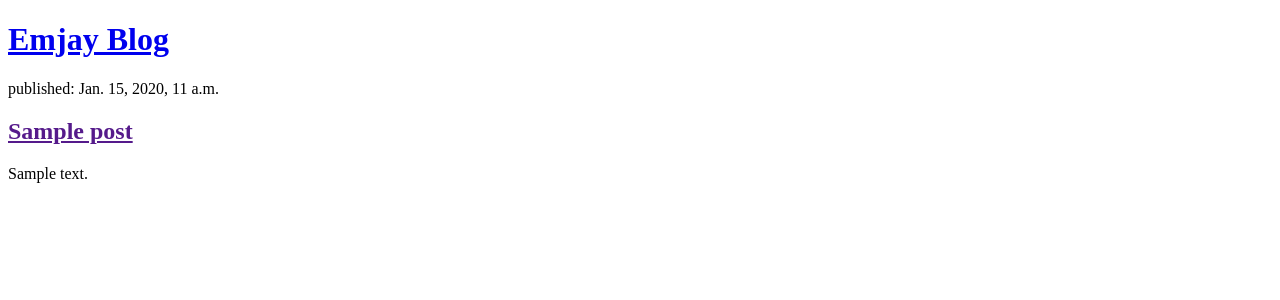
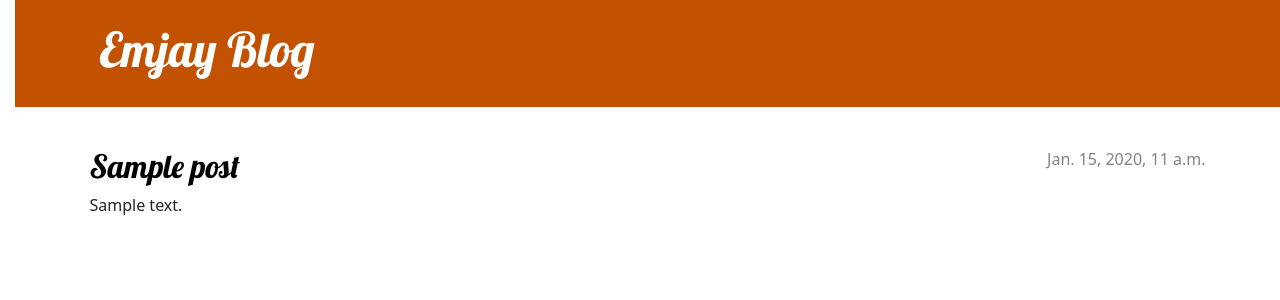
Before and after one commit to mujeebahmad03/Django_Blog, a Django app: page / in a window 1280 px wide. Shown: the top 300 px of the page. Run offline with Django 3.2, Linux system fonts and the light colour scheme; tables that the repository leaves empty hold one stand-in row (values such as "Sample post").

Commit message:
Added view and template for detailed blog post as well as CSS for the site.

```diff
--- /dev/null
+++ b/blog/static/css/blog.css
@@ -0,0 +1,74 @@
+body {
+  padding-left: 15px;
+}
+
+.page-header {
+  background-color: #C25100;
+  margin-top: 0;
+  margin-bottom: 40px;
+  padding: 20px 20px 20px 40px;
+}
+
+.page-header h1,
+.page-header h1 a,
+.page-header h1 a:visited,
+.page-header h1 a:active {
+  color: #ffffff;
+  font-size: 36pt;
+  text-decoration: none;
+}
+
+h1 a, h2 a {
+  color: #C25100;
+  text-decoration: none;
+  font-family: 'Lobster', cursive;
+}
+
+
+.date {
+  color: #828282;
+}
+
+.save {
+  float: right;
+}
+
+.post-form textarea,
+.post-form input {
+  width: 100%;
+}
+
+.top-menu,
+.top-menu:hover,
+.top-menu:visited {
+  color: #ffffff;
+  float: right;
+  font-size: 26pt;
+  margin-right: 20px;
+}
+
+.post {
+  margin-bottom: 70px;
+}
+
+.post h2 a,
+.post h2 a:visited {
+  color: #000000;
+}
+
+.post > .date,
+.post > .actions {
+  float: right;
+}
+
+.btn-secondary,
+.btn-secondary:visited {
+  color: #C25100;
+  background: none;
+  border-color: #C25100;
+}
+
+.btn-secondary:hover {
+  color: #FFFFFF;
+  background-color: #C25100;
+}
--- /dev/null
+++ b/blog/templates/blog/base.html
@@ -0,0 +1,28 @@
+{% load static %}
+
+<!DOCTYPE html>
+<html lang="en">
+<head>
+  <meta charset="UTF-8">
+  <meta name="viewport" content="width=device-width, initial-scale=1.0">
+  <link href="//fonts.googleapis.com/css?family=Lobster&subset=latin,latin-ext" rel="stylesheet" type="text/css">
+  <link rel="stylesheet" href="https://cdn.jsdelivr.net/npm/bootstrap@5.1.3/dist/css/bootstrap.min.css" integrity="sha384-1BmE4kWBq78iYhFldvKuhfTAU6auU8tT94WrHftjDbrCEXSU1oBoqyl2QvZ6jIW3" crossorigin="anonymous">
+  <link rel="stylesheet" href="{% static 'css/blog.css' %}">
+  <title>Emjay's Blog</title>
+</head>
+<body>
+  <header class="page-header">
+    <div class="container">
+      <h1><a href="/">Emjay Blog</a></h1>
+    </div>
+  </header>
+  <main class="container">
+    <div class="row">
+        <div class="col">
+          {% block content %}
+          {% endblock %}
+        </div>
+    </div>
+</main>
+</body>
+</html>
--- a/blog/templates/blog/post_list.html
+++ b/blog/templates/blog/post_list.html
@@ -1,21 +1,13 @@
-<!DOCTYPE html>
-<html lang="en">
-<head>
-  <meta charset="UTF-8">
-  <meta name="viewport" content="width=device-width, initial-scale=1.0">
-  <title>Emjay's Blog</title>
-</head>
-<body>
-  <header>
-    <h1><a href="/">Emjay Blog</a></h1>
-  </header>
+{% extends 'blog/base.html' %}
 
-  {% for post in posts %}
-    <article>
-        <time>published: {{ post.published_date }}</time>
-        <h2><a href="">{{ post.title }}</a></h2>
-        <p>{{ post.text|linebreaksbr }}</p>
-    </article>
-{% endfor %}
-</body>
-</html>
+{% block content %}
+    {% for post in posts %}
+        <article class="post">
+            <time class="date">
+                {{ post.published_date }}
+            </time>
+            <h2><a href="{% url 'post_detail' pk=post.pk %}">{{ post.title }}</a></h2>
+            <p>{{ post.text|linebreaksbr }}</p>
+        </article>
+    {% endfor %}
+{% endblock %}
--- a/blog/urls.py
+++ b/blog/urls.py
@@ -3,4 +3,5 @@ from . import views
 
 urlpatterns = [
     path('', views.post_list, name='post_list'),
+    path('post/<int:pk>/', views.post_detail, name='post_detail'),
 ]
--- a/blog/views.py
+++ b/blog/views.py
@@ -1,4 +1,4 @@
-from django.shortcuts import render
+from django.shortcuts import render, get_object_or_404
 from django.utils import timezone
 from .models import Post
 
@@ -8,3 +8,7 @@ from .models import Post
 def post_list(request):
     posts = Post.objects.filter(published_date__lte=timezone.now()).order_by('published_date')
     return render(request, 'blog/post_list.html', {'posts': posts})
+
+def post_detail(request, pk):
+    post = get_object_or_404(Post, pk=pk)
+    return render(request, 'blog/post_detail.html', {'post': post})
```
Also changed, not shown: blog/templates/blog/post_detail.html (added, +13 -0 lines).
